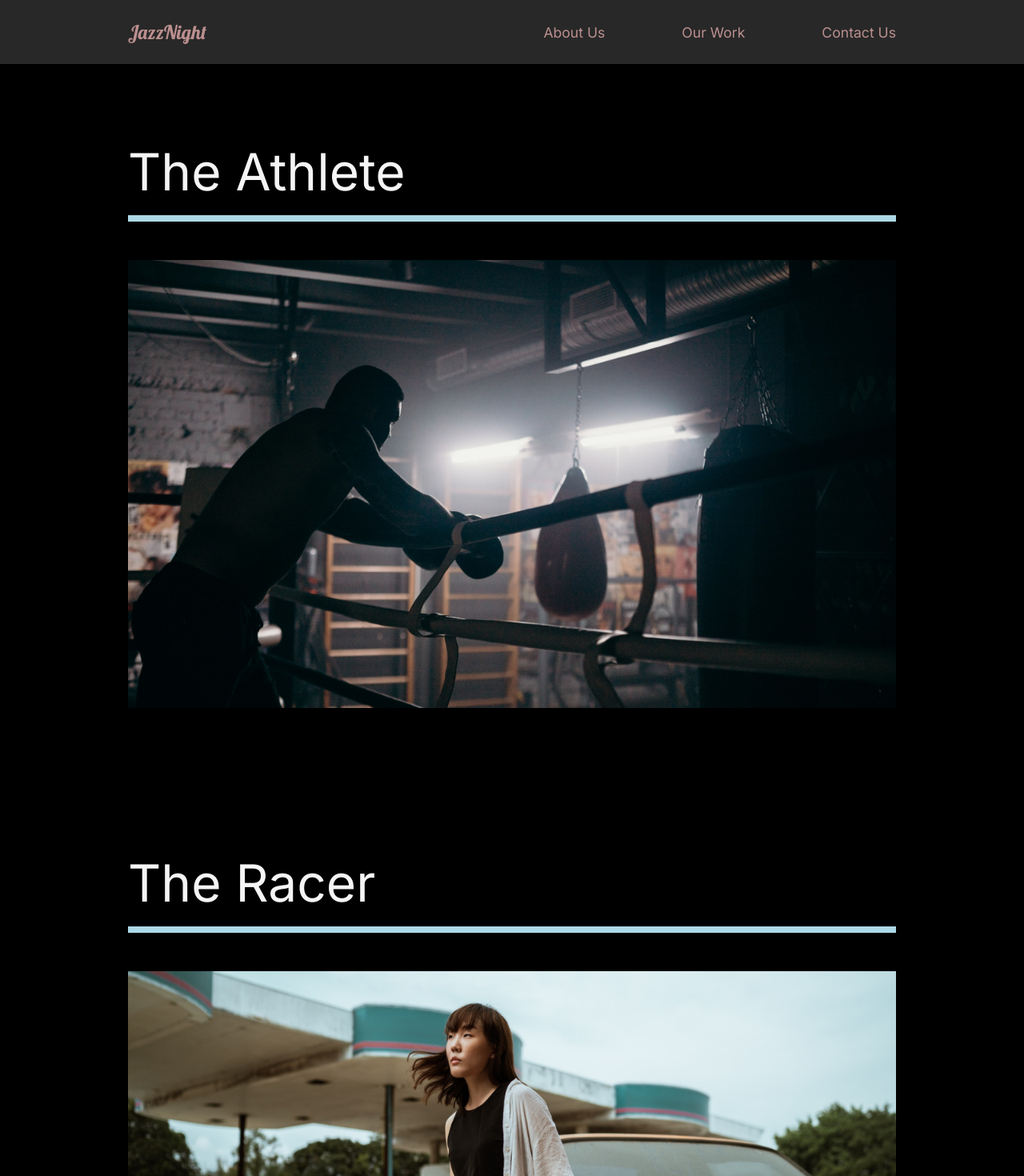
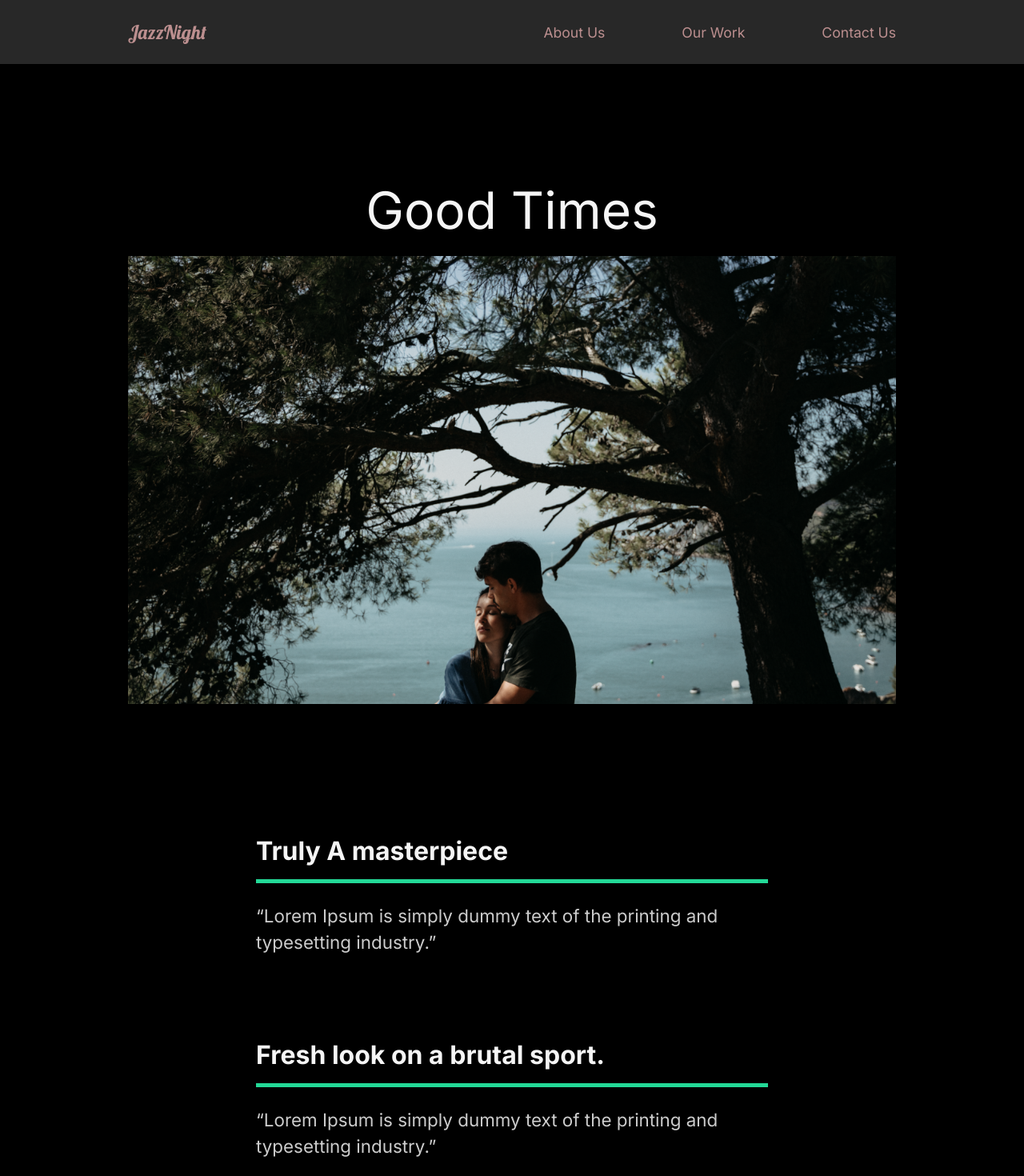
Before and after one commit to jianingroja/react-jazznight-website, a React (Create React App) app: page /work/good-times in a window 1280 px wide. Shown: the top 1470 px of the page at 80% size. Built offline with nearby package versions, Linux system fonts and the light colour scheme.

Commit message:
11. MovieDetail Pages

```diff
--- a/src/App.js
+++ b/src/App.js
@@ -3,6 +3,7 @@
 import AboutUs from "./pages/AboutUs";
 import OurWork from "./pages/OurWork";
 import ContactUs from "./pages/ContactUs";
+import MovieDetail from "./pages/MovieDetail";
 //Import Components
 import Nav from "./components/Nav";
 //Global Style
@@ -22,8 +23,11 @@
         <Route exact path="/">
           <AboutUs />
         </Route>
-        <Route path="/work">
+        <Route exact path="/work">
           <OurWork />
+        </Route>
+        <Route path="/work/:id">
+          <MovieDetail />
         </Route>
         <Route path="/contact">
           <ContactUs />
--- /dev/null
+++ b/src/movieState.js
@@ -0,0 +1,83 @@
+//模仿 API Request
+
+//Import Images
+import athlete from "./img/athlete-small.png";
+import goodtimes from "./img/goodtimes-small.png";
+import theracer from "./img/theracer-small.png";
+import athlete2 from "./img/athlete2.png";
+import goodtimes2 from "./img/good-times2.jpg";
+import theracer2 from "./img/the-racer2.jpg";
+
+export const MovieState = () => {
+  return [
+    {
+      title: "The Athlete",
+      mainImg: athlete,
+      secondaryImg: athlete2,
+      url: "/work/the-athlete",
+      awards: [
+        {
+          title: "Truly A masterpiece",
+          description:
+            "“Lorem Ipsum is simply dummy text of the printing and typesetting industry.”",
+        },
+        {
+          title: "Fresh look on a brutal sport.",
+          description:
+            "“Lorem Ipsum is simply dummy text of the printing and typesetting industry.”",
+        },
+        {
+          title: "It’s okay lmao.",
+          description:
+            "“Lorem Ipsum is simply dummy text of the printing and typesetting industry.”",
+        },
+      ],
+    },
+    {
+      title: "Good Times",
+      mainImg: goodtimes,
+      url: "/work/good-times",
+      secondaryImg: goodtimes2,
+      awards: [
+        {
+          title: "Truly A masterpiece",
+          description:
+            "“Lorem Ipsum is simply dummy text of the printing and typesetting industry.”",
+        },
+        {
+          title: "Fresh look on a brutal sport.",
+          description:
+            "“Lorem Ipsum is simply dummy text of the printing and typesetting industry.”",
+        },
+        {
+          title: "It’s okay lmao.",
+          description:
+            "“Lorem Ipsum is simply dummy text of the printing and typesetting industry.”",
+        },
+      ],
+    },
+    {
+      title: "The Racer",
+      mainImg: theracer,
+      url: "/work/the-racer",
+      secondaryImg: theracer2,
+      awards: [
+        {
+          title: "Truly A masterpiece",
+          description:
+            "“Lorem Ipsum is simply dummy text of the printing and typesetting industry.”",
+        },
+        {
+          title: "Fresh look on a brutal sport.",
+          description:
+            "“Lorem Ipsum is simply dummy text of the printing and typesetting industry.”",
+        },
+        {
+          title: "It’s okay lmao.",
+          description:
+            "“Lorem Ipsum is simply dummy text of the printing and typesetting industry.”",
+        },
+      ],
+    },
+  ];
+};
--- a/src/pages/AboutUs.js
+++ b/src/pages/AboutUs.js
@@ -3,7 +3,6 @@
 import AboutSection from "../components/AboutSection";
 import ServicesSection from "../components/ServicesSection";
 import FaqSection from "../components/FaqSection";
-import Nav from "../components/Nav";
 
 const AboutUs = () => {
   return (
--- /dev/null
+++ b/src/pages/MovieDetail.js
@@ -0,0 +1,114 @@
+//Style
+import styled from "styled-components";
+//Router
+import { useHistory } from "react-router-dom";
+import { MovieState } from "../movieState";
+import { useEffect, useState } from "react";
+
+const MovieDetail = () => {
+  const history = useHistory();
+  const url = history.location.pathname;
+  const [movies, setMovies] = useState(MovieState);
+  const [movie, setMovie] = useState(null);
+
+  useEffect(() => {
+    const currentMovie = movies.filter((stateMovie) => stateMovie.url === url);
+    //return an array
+    setMovie(currentMovie[0]);
+  }, [movies, url]);
+
+  return (
+    <>
+      {/* only render the Details when the movie is available */}
+      {movie && (
+        <Details>
+          <HeadLine>
+            <h2>{movie.title}</h2>
+            <img src={movie.mainImg} alt="" />
+          </HeadLine>
+          <Awards>
+            {movie.awards.map((award) => (
+              <Award
+                title={award.title}
+                description={award.description}
+                key={award.title}
+              />
+            ))}
+          </Awards>
+          <ImageDisplay>
+            <img src={movie.secondaryImg} alt="" />
+          </ImageDisplay>
+        </Details>
+      )}
+    </>
+  );
+};
+
+const Details = styled.div`
+  color: whitesmoke;
+
+  padding: 5rem 10rem;
+`;
+const HeadLine = styled.div`
+  min-height: 90vh;
+  padding-top: 20vh;
+  position: relative;
+  h2 {
+    position: absolute;
+    top: 10%;
+    left: 50%;
+    transform: translate(-50%, -10%);
+  }
+  img {
+    width: 100%;
+    height: 70vh;
+    object-fit: cover;
+  }
+`;
+
+const Awards = styled.div`
+  min-height: 80vh;
+  display: flex;
+  flex-direction: column;
+  justify-content: space-around;
+  align-items: center;
+  margin: 5rem 10rem;
+`;
+
+const StyledAward = styled.div`
+  padding-top: 5rem;
+  h3 {
+    font-size: 2rem;
+  }
+  p {
+    padding: 1.5rem 0rem;
+  }
+  .line {
+    width: 100%;
+    background: #23d997;
+    height: 0.3rem;
+    margin: 1rem 0rem 0rem 0rem;
+  }
+`;
+
+const ImageDisplay = styled.div`
+  min-height: 50vh;
+  img {
+    width: 100%;
+    height: 100vh;
+    object-fit: cover;
+  }
+`;
+
+//Award Component
+const Award = ({ title, description }) => {
+  return (
+    <StyledAward>
+      <h3>{title}</h3>
+      <div className="line"></div>
+      <p>{description}</p>
+    </StyledAward>
+  );
+};
+
+export default MovieDetail;
--- a/src/pages/OurWork.js
+++ b/src/pages/OurWork.js
@@ -13,21 +13,21 @@
       <Movie>
         <h2>The Athlete</h2>
         <div className="line"></div>
-        <Link>
+        <Link to="/work/the-athlete">
           <img src={athlete} alt="athlete" />
         </Link>
       </Movie>
       <Movie>
         <h2>The Racer</h2>
         <div className="line"></div>
-        <Link>
+        <Link to="/work/the-racer">
           <img src={theracer} alt="theracer" />
         </Link>
       </Movie>
       <Movie>
         <h2>Good Times</h2>
         <div className="line"></div>
-        <Link>
+        <Link to="/work/good-times">
           <img src={goodtimes} alt="goodtimes" />
         </Link>
       </Movie>
```
